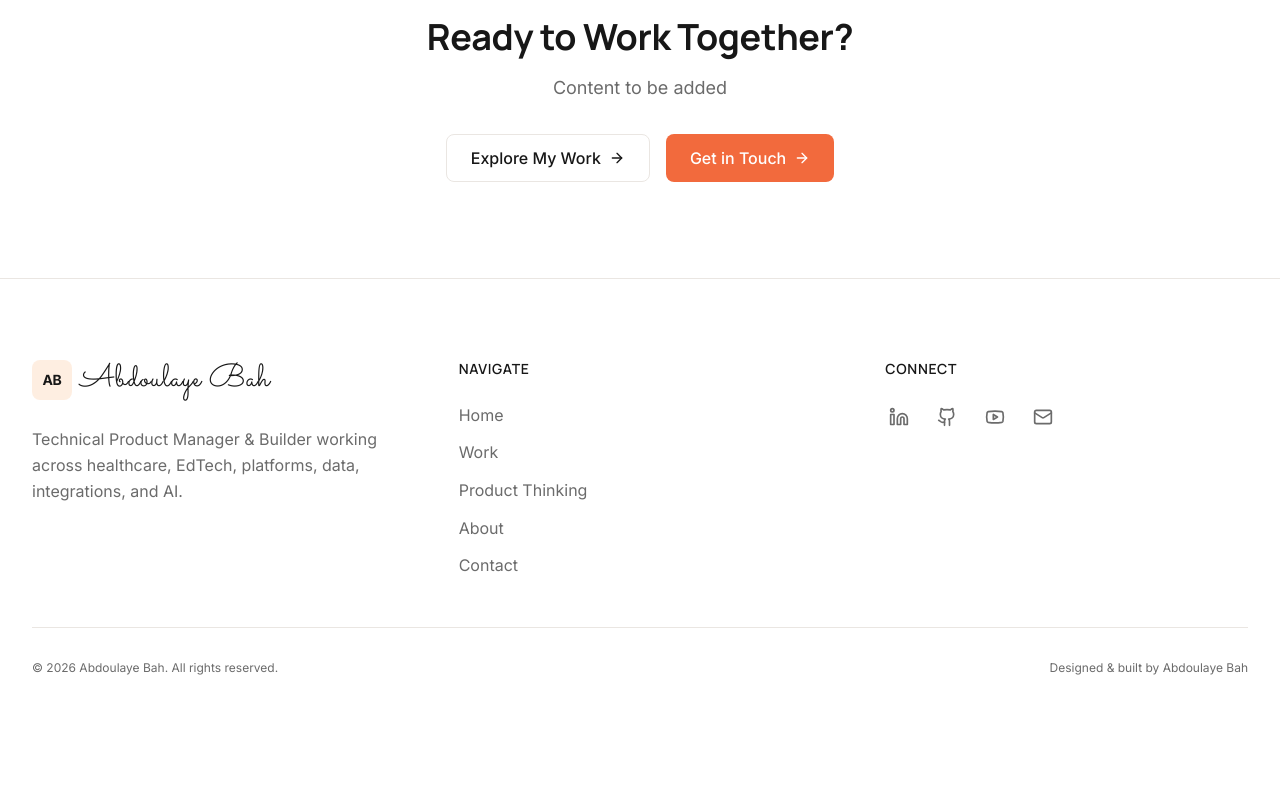
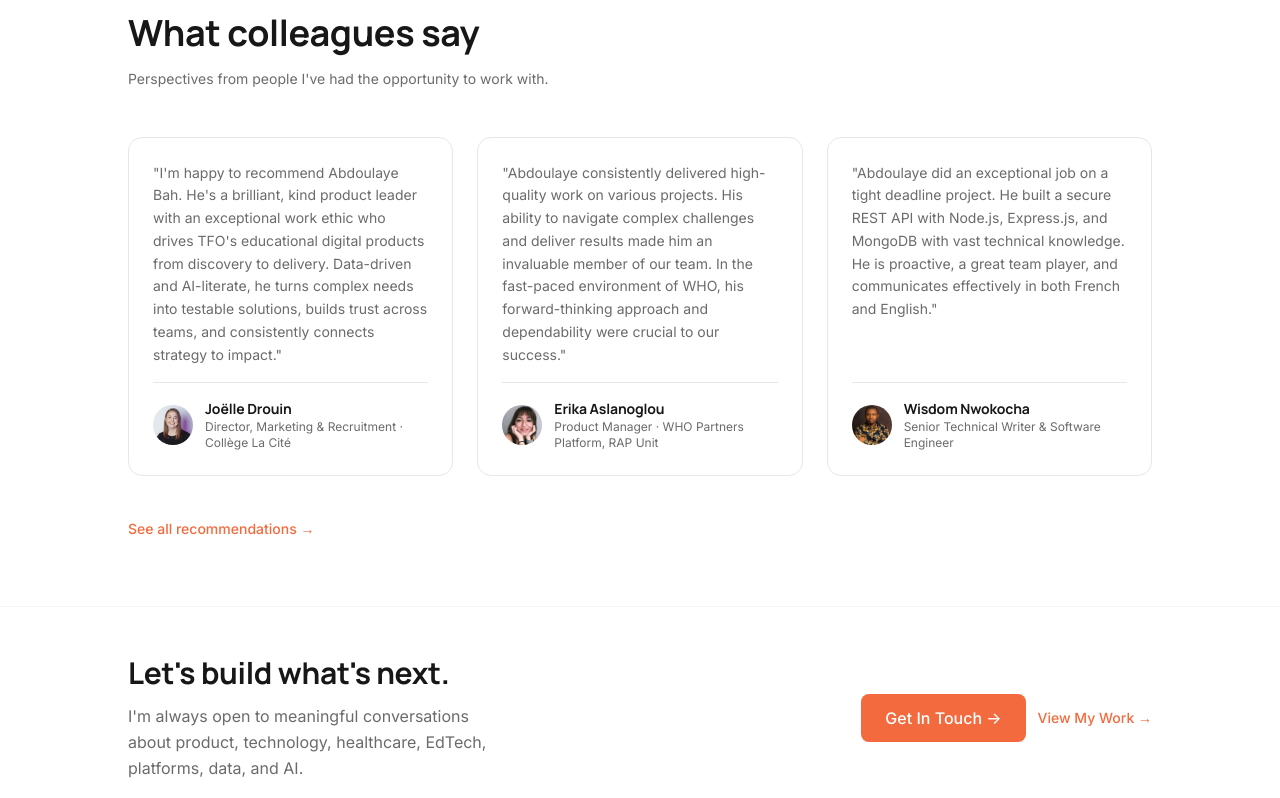
Before and after one commit to abdoulayebinta/my-portfolio, a Next.js app in the folder frontend/: page /about in a window 1280 px wide. Shown: the part 3122-3920 px from the top of the page. Before the commit the page ends 3878 px from the top, so only its background shows below. Built offline with nearby package versions, Linux system fonts and the light colour scheme.

Commit message:
Build “Add the closing CTA

```diff
--- a/frontend/components/sections/about-story.tsx
+++ b/frontend/components/sections/about-story.tsx
@@ -5,6 +5,7 @@ import Image from "next/image";
 import Link from "next/link";
 import { Button } from "@/components/ui/button";
 import { ArrowRight, Globe2, Zap, RefreshCw } from "lucide-react";
+import { testimonials } from "@/lib/data";
 
 export function AboutStory() {
   return (
@@ -405,33 +406,111 @@ export function AboutStory() {
       {/* Divider */}
       <div className="border-t border-border/40" />
 
-      {/* Section 5: Closing CTA */}
-      <section className="py-20 md:py-24">
+      {/* Section 5: Recommendations */}
+      <section className="py-12 md:py-16">
         <div className="container mx-auto px-4 md:px-6">
-          <div className="max-w-3xl mx-auto text-center space-y-8">
-
-            <div className="space-y-4">
-              <h2 className="text-3xl md:text-4xl font-bold">Ready to Work Together?</h2>
-              <p className="text-lg text-muted-foreground leading-relaxed">
-                Content to be added
+          <div className="max-w-5xl mx-auto">
+            {/* Section Header */}
+            <div className="space-y-3 mb-12">
+              <div className="text-xs font-semibold text-muted-foreground uppercase tracking-widest">
+                Recommendations
+              </div>
+              <h2 className="text-3xl md:text-4xl font-bold">What colleagues say</h2>
+              <p className="text-sm text-muted-foreground pt-1">
+                Perspectives from people I've had the opportunity to work with.
               </p>
             </div>
 
-            <div className="flex flex-col sm:flex-row gap-4 justify-center">
-              <Link href="/work">
-                <Button variant="secondary" className="[cursor:pointer]">
-                  Explore My Work
-                  <ArrowRight className="ml-2 h-4 w-4" />
-                </Button>
-              </Link>
-              <Link href="/contact">
-                <Button variant="default" className="[cursor:pointer]">
-                  Get in Touch
-                  <ArrowRight className="ml-2 h-4 w-4" />
-                </Button>
+            {/* Testimonials Grid */}
+            <div className="grid grid-cols-1 md:grid-cols-3 gap-6 mb-10">
+              {/* Filter for specific testimonials */}
+              {[testimonials[0], testimonials[1], testimonials[4]].map((testimonial) => (
+                <div
+                  key={testimonial.id}
+                  className="p-6 rounded-[14px] bg-soft-peach dark:bg-soft-peach/5 border border-[#EAE6E2] dark:border-border/40 space-y-4 flex flex-col"
+                >
+                  {/* Quote */}
+                  <p className="text-sm text-muted-foreground leading-relaxed flex-1">
+                    "{testimonial.content}"
+                  </p>
+
+                  {/* Divider */}
+                  <div className="border-t border-[#EAE6E2] dark:border-border/30" />
+
+                  {/* Person Info */}
+                  <div className="flex items-center gap-3">
+                    {/* Avatar */}
+                    <div className="relative w-10 h-10 rounded-full overflow-hidden shrink-0 bg-muted">
+                      <Image
+                        src={testimonial.avatar}
+                        alt={testimonial.name}
+                        fill
+                        className="object-cover"
+                      />
+                    </div>
+
+                    {/* Name and Role */}
+                    <div className="min-w-0">
+                      <h4 className="text-sm font-bold text-foreground truncate">
+                        {testimonial.name}
+                      </h4>
+                      <p className="text-xs text-muted-foreground line-clamp-2">
+                        {testimonial.role}
+                      </p>
+                    </div>
+                  </div>
+                </div>
+              ))}
+            </div>
+
+            {/* See All Link */}
+            <div>
+              <Link
+                href="#testimonials"
+                className="text-primary hover:text-primary/80 transition-colors duration-200 inline-flex items-center gap-1 [cursor:pointer] text-sm font-medium"
+              >
+                See all recommendations →
               </Link>
             </div>
+          </div>
+        </div>
+      </section>
 
+      {/* Divider */}
+      <div className="border-t border-border/40" />
+
+      {/* Section 6: Compact Closing CTA Band */}
+      <section className="py-8 md:py-12 bg-soft-peach dark:bg-soft-peach/5">
+        <div className="container mx-auto px-4 md:px-6">
+          <div className="max-w-5xl mx-auto">
+            <div className="grid grid-cols-1 md:grid-cols-[1fr_auto] gap-8 md:gap-12 items-center">
+
+              {/* LEFT: Copy */}
+              <div className="space-y-3">
+                <h2 className="text-2xl md:text-3xl font-bold text-foreground">
+                  Let's build what's next.
+                </h2>
+                <p className="text-base text-muted-foreground leading-relaxed max-w-sm">
+                  I'm always open to meaningful conversations about product, technology, healthcare, EdTech, platforms, data, and AI.
+                </p>
+              </div>
+
+              {/* RIGHT: CTAs */}
+              <div className="flex flex-col sm:flex-row gap-3 items-start md:items-center">
+                <Link href="/contact">
+                  <Button variant="default" className="[cursor:pointer] whitespace-nowrap">
+                    Get In Touch →
+                  </Button>
+                </Link>
+                <Link
+                  href="/work"
+                  className="text-primary hover:text-primary/80 transition-colors duration-200 [cursor:pointer] text-sm font-medium pt-1 md:pt-0"
+                >
+                  View My Work →
+                </Link>
+              </div>
+
+            </div>
           </div>
         </div>
       </section>
```
